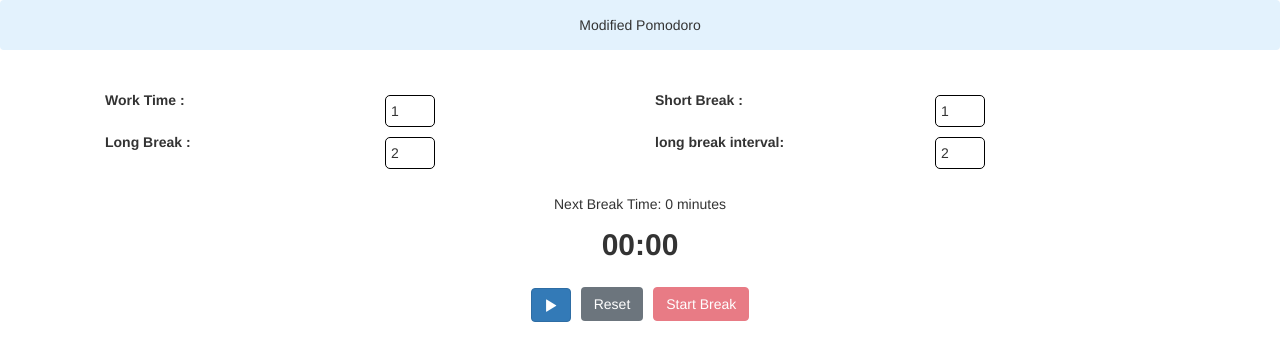
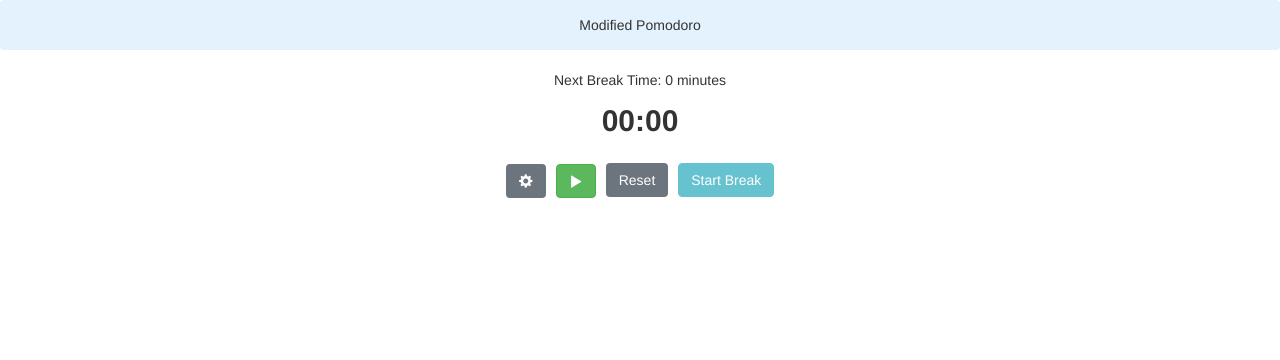
Before and after one commit to AebrahmRamos/ModifiedPomodoro, a plain HTML site: page index.html in a window 1280 px wide. Drawn offline with nearby package versions, Linux system fonts and the light colour scheme.

Commit message:
Show/Hide Settings added
Settings container can now be show or hidden

```diff
--- a/index.html
+++ b/index.html
@@ -7,6 +7,7 @@
     <link rel="stylesheet" href="https://stackpath.bootstrapcdn.com/bootstrap/4.5.2/css/bootstrap.min.css">
     <link rel="stylesheet" href="https://maxcdn.bootstrapcdn.com/bootstrap/3.3.7/css/bootstrap.min.css">
     <style>
+
         #timer {
             font-size: 3rem;
             font-weight: bold;
@@ -17,7 +18,7 @@
             justify-content: center;
             margin-top: 20px;
         }
-        #play-button, #break-button, #reset-button {
+        #play-button, #break-button, #reset-button, #settings-button {
             margin-left:5px;
             margin-right: 5px;
         }
@@ -36,25 +37,35 @@
         }
     </style>
 </head>
-<body>
+<body class="">
     <nav class="navbar navbar-light" style="background-color: #e3f2fd;">
           Modified Pomodoro
         </a>
     </nav>
+    <center>
+        <p class="text-center">Next Break Time: <span id="break-time">0</span> minutes</p>
+    </center>
+    <div id="timer">00:00</div>
+    <div id="controls">
+        <button id="settings-button" class="btn btn-secondary glyphicon glyphicon-cog" onclick="showSettings()"></button>
+        <button id="play-button" class="btn btn-success glyphicon glyphicon-play"></button>
+        <button id="reset-button" class="btn btn-secondary">Reset</button>
+        <button id="break-button" class="btn btn-info" disabled>Start Break</button>
+    </div>
     <div class="container">
-        <div id="settings">
+        <div id="settings" style="display: none;">
             <div class="row">
                 <div class="col">
                     <label for="work-time">Work Time :</label>
                 </div>
                 <div class="col">
-                    <input type="number" id="work-time" value="1">
+                    <input type="number" id="work-time" value="25">
                 </div>
                 <div class="col">
                     <label for="short-break">Short Break :</label>
                 </div>
                 <div class="col">
-                    <input type="number" id="short-break" value="1">
+                    <input type="number" id="short-break" value="5">
                 </div>
             </div>
             <div class="row">
@@ -62,26 +73,17 @@
                     <label for="long-break">Long Break :</label>
                 </div>
                 <div class="col">
-                    <input type="number" id="long-break" value="2">
+                    <input type="number" id="long-break" value="30">
                 </div>
                 <div class="col">
                     <label for="long-break-interval">long break interval:</label>
                 </div>
                 <div class="col">
-                    <input type="number" id="long-break-interval" value="2" >
+                    <input type="number" id="long-break-interval" value="4" >
                 </div>
             </div>
         </div>
     </div>
-    <center>
-        <p class="text-center">Next Break Time: <span id="break-time">0</span> minutes</p>
-    </center>
-    <div id="timer">00:00</div>
-    <div id="controls">
-        <button id="play-button" class="btn btn-primary glyphicon glyphicon-play"></button>
-        <button id="reset-button" class="btn btn-secondary">Reset</button>
-        <button id="break-button" class="btn btn-danger" disabled>Start Break</button>
-    </div>
     <script src="script.js"></script>
 </body>
 </html>
--- a/script.js
+++ b/script.js
@@ -3,6 +3,7 @@ let timer = document.getElementById("timer");
 let playButton = document.getElementById("play-button");
 let resetButton = document.getElementById("reset-button");
 let breakButton = document.getElementById("break-button");
+let settingsDiv = document.getElementById("settings");
 
 let workTime = document.getElementById("work-time");
 let baseBreakDurationLong = document.getElementById("long-break");
@@ -18,7 +19,18 @@ let workSessions = 0;
 let isWorking = true;
 let intervalId;
 let currentBreakTime;
+let settingsDisplay = 0;
 let playButtonState = true;
+
+function showSettings(){
+    if(settingsDisplay == 1){
+        settingsDiv.style.display = 'block';
+        settingsDisplay = 0;
+    } else {
+        settingsDiv.style.display = 'none';
+        settingsDisplay = 1;
+    }
+}
 
 function formatTime(seconds) {
     let minutes = Math.floor(seconds / 60);
```
